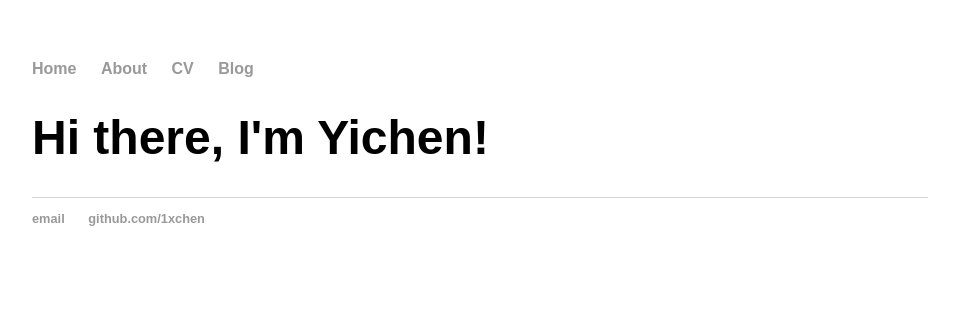
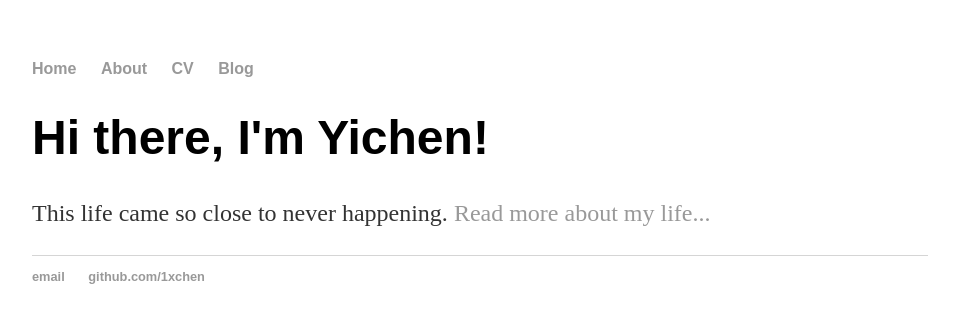
Before and after one commit to 1xchen/1xchen.github.io, a Jekyll site: the page built from index.html, in a window 1280 px wide. Shown: the top 323 px of the page, without its empty margins (160-1119 px from the left). Built offline with Jekyll 4.4.1, drawn with Linux system fonts in a browser that asks for light colours.

Commit message:
Update index.html

```diff
--- a/index.html
+++ b/index.html
@@ -1,29 +1,8 @@
-<!DOCTYPE html>
-<html>
-	<head>
-		<title>Yichen's Blog</title>
-		<!-- link to main stylesheet -->
-		<link rel="stylesheet" type="text/css" href="/css/main.css">
-	</head>
-	<body>
-		<nav>
-    		<ul>
-        		<li><a href="/">Home</a></li>
-	        	<li><a href="/about">About</a></li>
-        		<li><a href="/cv">CV</a></li>
-        		<li><a href="/blog">Blog</a></li>
-    		</ul>
-		</nav>
-		<div class="container">
-    		<div class="blurb">
-        		<h1>Hi there, I'm Yichen!</h1>
-    		</div><!-- /.blurb -->
-		</div><!-- /.container -->
-		<footer>
-    		<ul>
-        		<li><a href="mailto:yichenw1@andrew.cmu.edu">email</a></li>
-        		<li><a href="https://github.com/1xchen">github.com/1xchen</a></li>
-			</ul>
-		</footer>
-	</body>
-</html>
+---
+layout: default
+title: Yichen's Blog
+---
+<div class="blurb">
+	<h1>Hi there, I'm Yichen!</h1>
+	<p>This life came so close to never happening. <a href="/about">Read more about my life...</a></p>
+</div><!-- /.blurb -->
```
